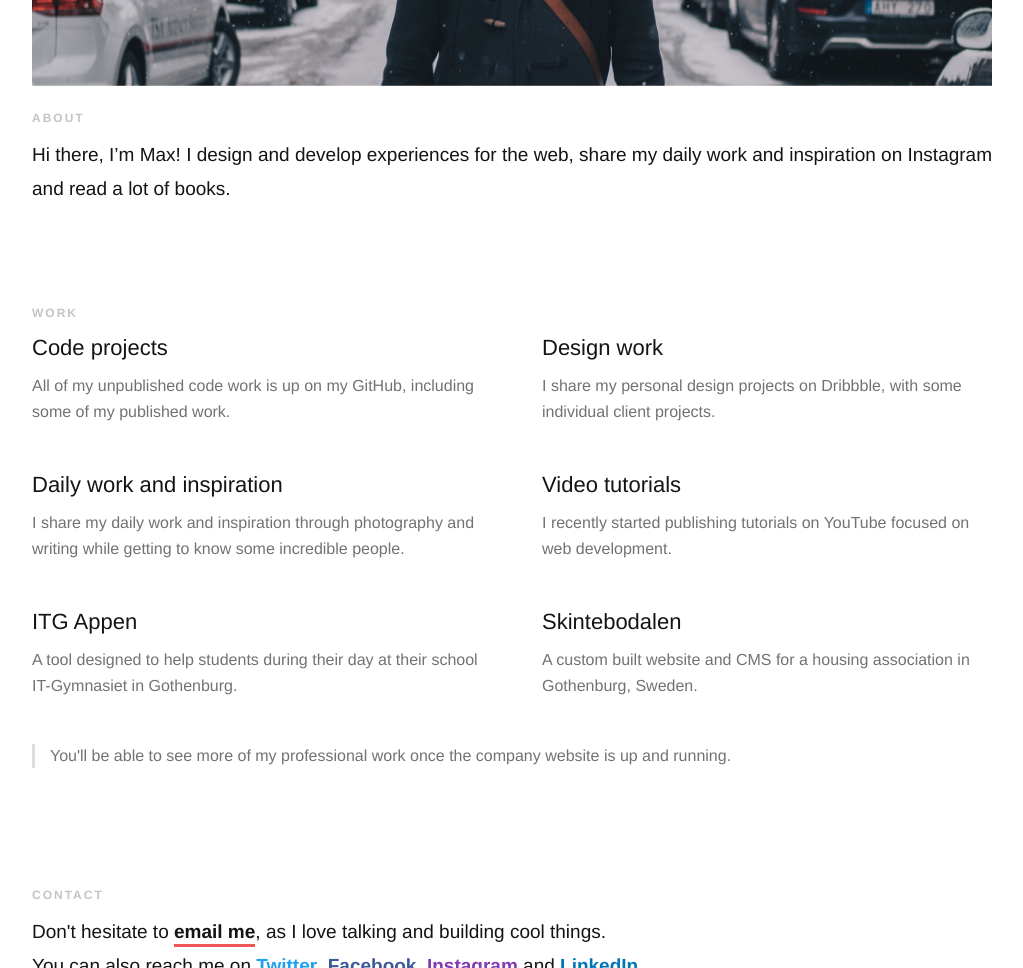
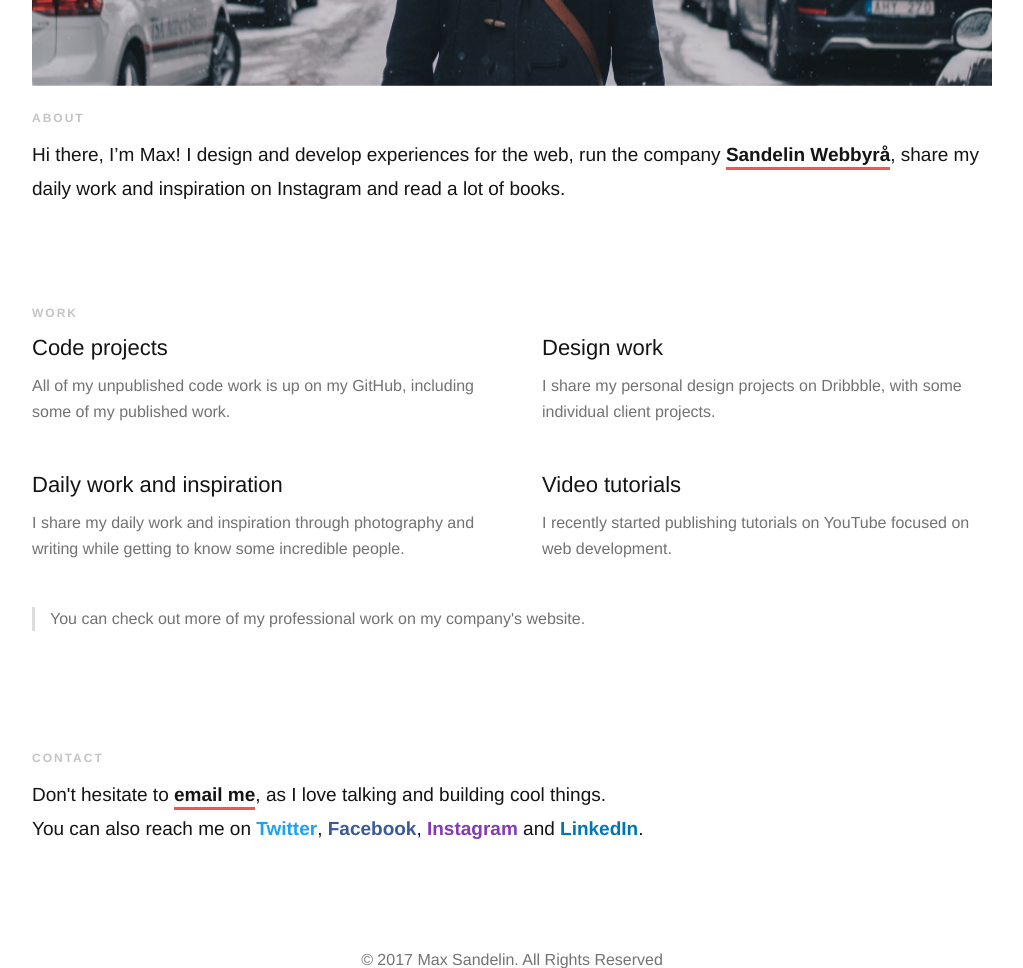
Before and after one commit to themaxsandelin/personalwebsite, a website: page public/index.html in a window 1280 px wide. Shown: the part 700-1668 px from the top of the page, without its empty margins (128-1151 px from the left). Drawn offline with nearby package versions, Linux system fonts and the light colour scheme; files that its build step writes are made by us from their sources; files whose address does not match are found by name.

Commit message:
Updated the contents for Sandelin Webbyrå

```diff
--- a/public/index.html
+++ b/public/index.html
@@ -34,7 +34,7 @@
 
       <section id="about">
         <h4>About</h4>
-        <p class="large">Hi there, I’m Max! I design and develop experiences for the web, share my daily work and inspiration on Instagram and read a lot of books.</p>
+        <p class="large">Hi there, I’m Max! I design and develop experiences for the web, run the company <a class="border" href="https://sandelinwebbyra.se/" target="_blank">Sandelin Webbyrå</a>, share my daily work and inspiration on Instagram and read a lot of books.</p>
       </section>
 
       <section id="work">
@@ -78,33 +78,17 @@
             </li>
           </a>
 
-          <a href="https://itunes.apple.com/app/itg-appen/id882080060?mt=8" target="_blank">
-            <li>
-              <h2>
-                ITG Appen
-              </h2>
-              <p>A tool designed to help students during their day at their school IT-Gymnasiet in Gothenburg.</p>
-            </li>
-          </a>
-
-          <a href="https://skintebodalen.se" target="_blank">
-            <li>
-              <h2>
-                Skintebodalen
-              </h2>
-              <p>A custom built website and CMS for a housing association in Gothenburg, Sweden.</p>
-            </li>
-          </a>
-
         </ul>
 
-        <blockquote cite="https://maxsandelin.com">You'll be able to see more of my professional work once the company website is up and running.</blockquote>
+        <a href="https://sandelinwebbyra.se" target="_blank">
+          <blockquote cite="https://sandelinwebbyra.se">You can check out more of my professional work on my company's website.</blockquote>
+        </a>
       </section>
 
       <section id="contact">
         <h4>Contact</h4>
 
-        <p class="large">Don't hesitate to <a href="mailto:themaxsandelin@gmail.com" class="border">email me</a>, as I love talking and building cool things.</p>
+        <p class="large">Don't hesitate to <a href="mailto:max@sandelinwebbyra.se" class="border">email me</a>, as I love talking and building cool things.</p>
         <p class="large">You can also reach me on <a href="https://twitter.com/themaxsandelin" target="_blank" class="twitter">Twitter</a>, <a href="https://facebook.com/themaxsandelin" target="_blank" class="facebook">Facebook</a>, <a href="https://instagram.com/themaxsandelin" target="_blank" class="instagram">Instagram</a> and <a href="https://linkedin.com/in/themaxsandelin" target="_blank" class="linkedin">LinkedIn</a>.</p>
       </section>
 
--- a/src/sass/max.scss
+++ b/src/sass/max.scss
@@ -260,6 +260,11 @@ blockquote {
   padding: 0 0 0 15px;
 
   transition: color 0.2s ease, border-color 0.2s ease;
+
+  &:hover {
+    border-color: #F15656;
+    color: #141414;
+  }
 }
 
 /*
```
Also changed, not shown: public/css/max.css.
